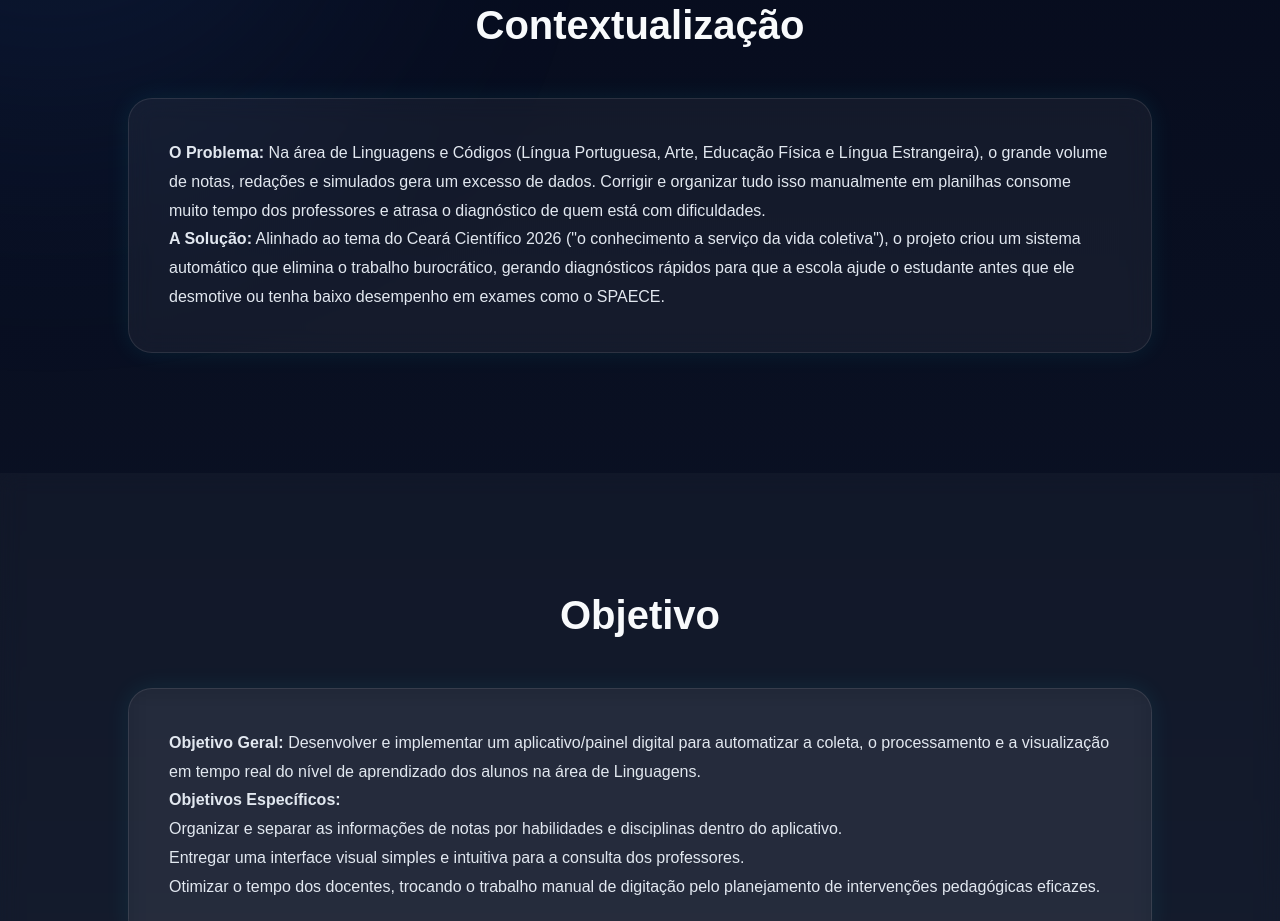
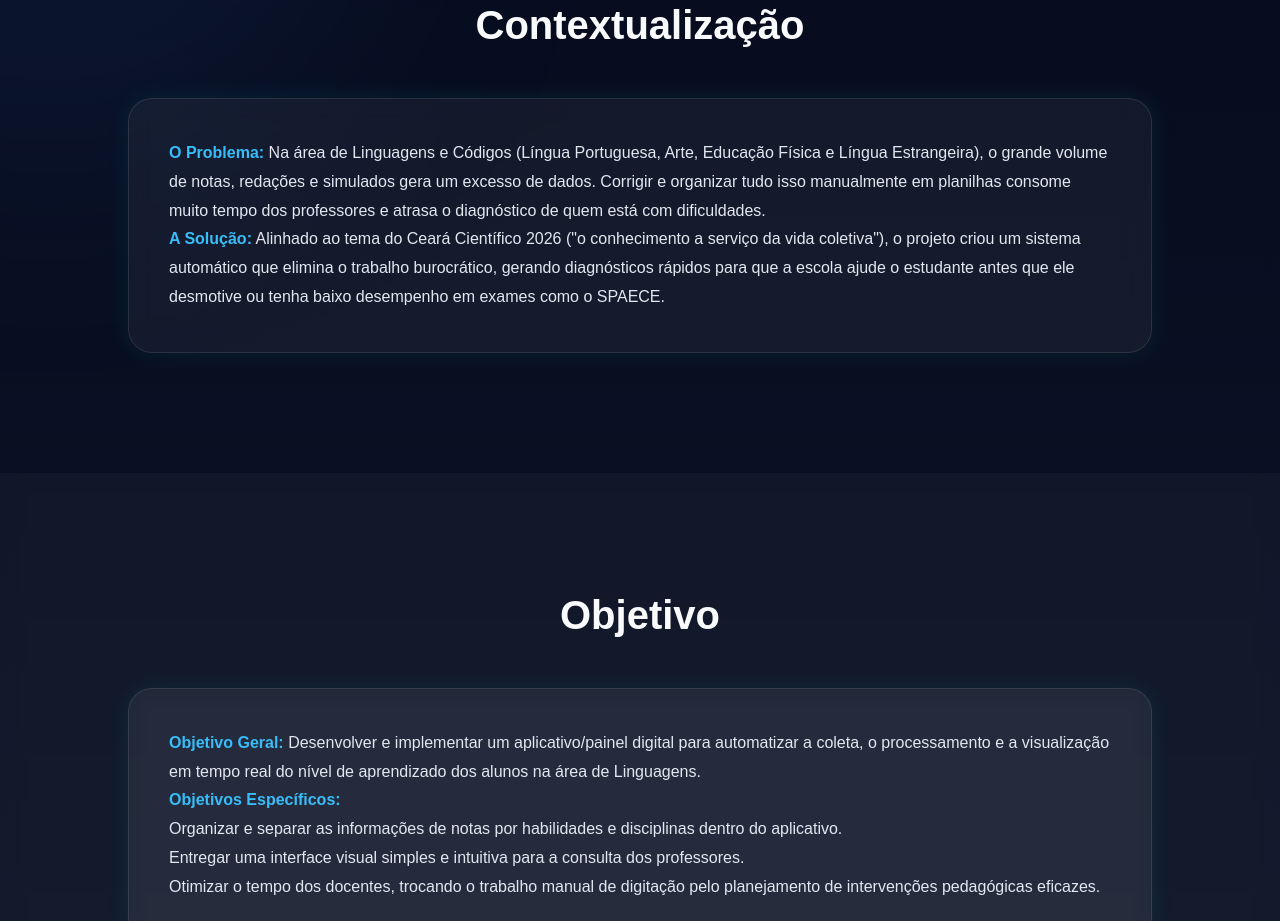
Before and after one commit to daniel00700st-cell/p, a plain HTML site: page index.html in a window 1280 px wide. Shown: the part 917-1838 px from the top of the page. Drawn offline with Linux system fonts and the light colour scheme.

Commit message:
Restore style.css with original styles

```diff
--- a/style.css
+++ b/style.css
@@ -253,6 +253,12 @@ button:hover{
   transition:0.4s;
 }
 
+.negrito{
+  font-weight:600;
+
+  color:#38bdf8;
+}
+
 .card:hover{
 
   transform:translateY(-8px);
```
